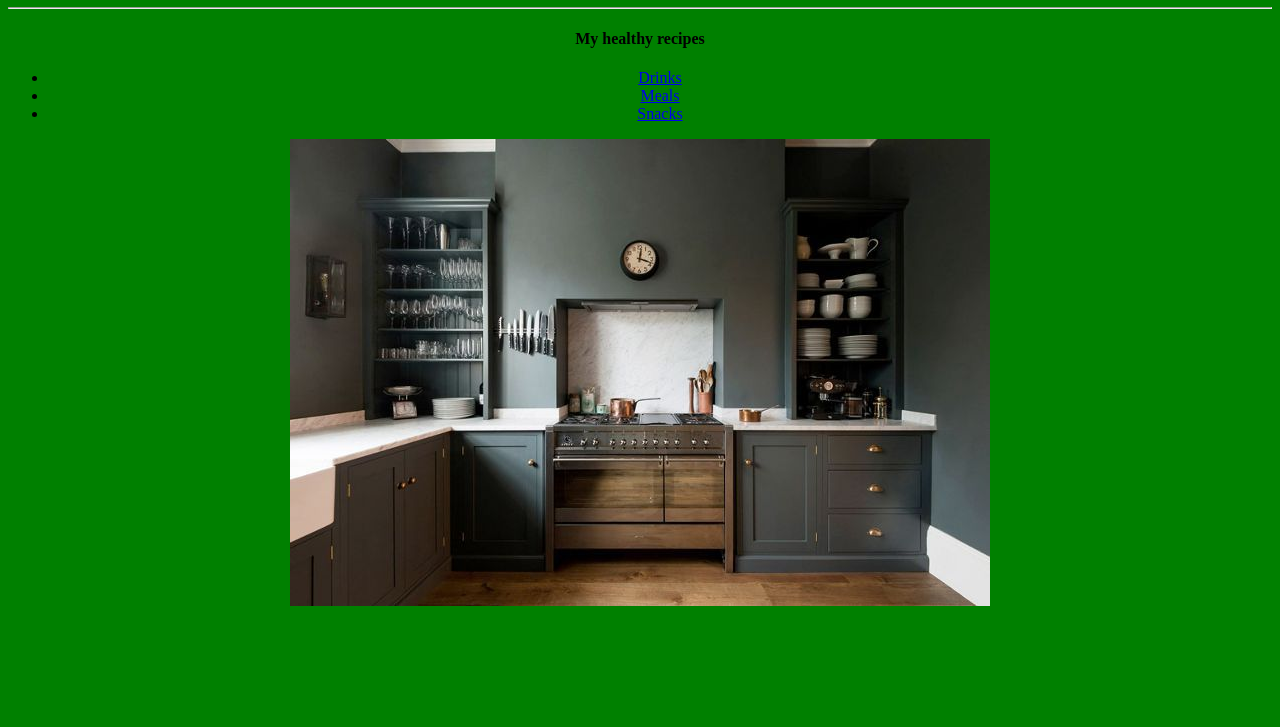
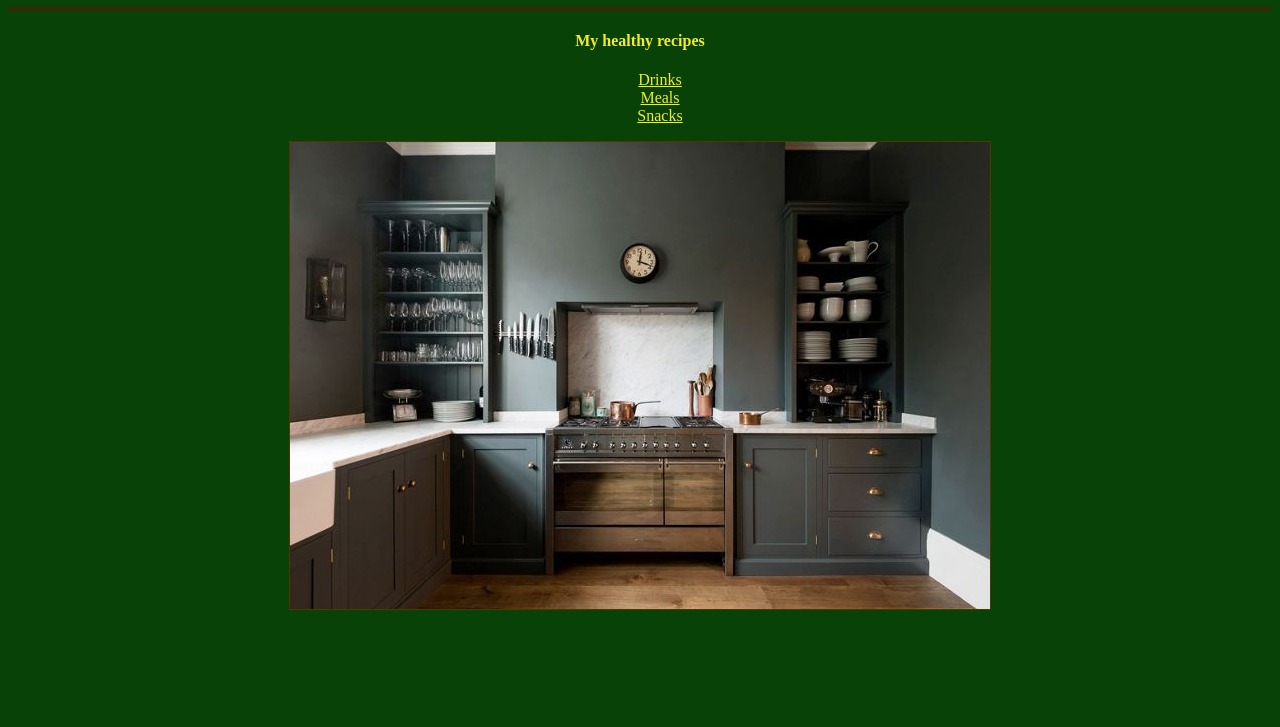
Before and after one commit to TomasBruh/Odin_Recipes, a plain HTML site: page index.html in a window 1280 px wide. Shown: the part 73-800 px from the top of the page. Drawn offline with Linux system fonts and the light colour scheme.

Commit message:
Add css to Odin_Recipes
I added style to Odin_Recipes with styles.css

```diff
--- a/index.html
+++ b/index.html
@@ -5,6 +5,7 @@
     <meta http-equiv="X-UA-Compatible" content="IE=edge">
     <meta name="viewport" content="width=device-width, initial-scale=1.0">
     <title>Recipes</title>
+    <link rel="stylesheet" href="styles.css"/>
 </head>
 <body bgcolor="green">
     <div align="center">
--- /dev/null
+++ b/styles.css
@@ -0,0 +1,18 @@
+* {
+    background-color: rgb(9, 66, 6);
+    color: rgb(243, 236, 41);
+    font-family: "Times New Roman", Helvetica, sans-serif;;
+}
+
+hr {
+    border: 2px solid rgb(57, 40, 1);
+
+}
+
+img {
+    border: 1px solid rgb(80, 55, 2);
+}
+
+ul {
+    list-style-type: none;
+}
```
Also changed, not shown: drinks.html (+1 -0 lines), meals.html (+1 -0 lines), snacks.html (+1 -0 lines).
